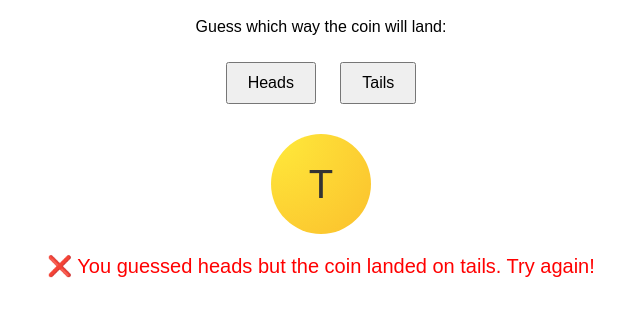
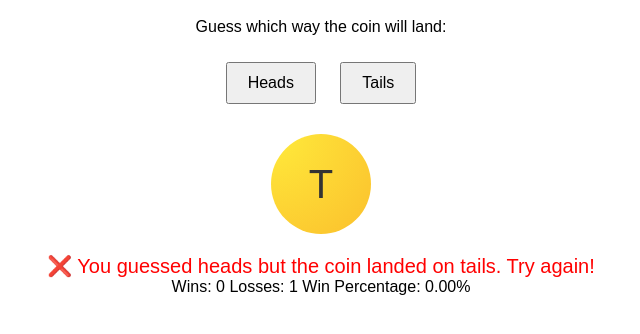
Before and after one commit to Jim2014/AI-Games, a plain HTML site: page CoinFlip/index.html in a window 1280 px wide. Both pictures are taken after a click on the button "Heads". Shown: the part 90-424 px from the top of the page, without its empty margins (319-959 px from the left). Drawn offline with Linux system fonts and the light colour scheme.

Commit message:
winPercentage

```diff
--- a/CoinFlip/index.html
+++ b/CoinFlip/index.html
@@ -38,6 +38,11 @@
   <button id="tailsBtn">Tails</button>
   <div id="coin" class="coin">?</div>
   <div id="result"></div>
+  <div id="stats">
+    Wins: <span id="wins">0</span>
+    Losses: <span id="losses">0</span>
+    Win Percentage: <span id="winPercentage">0%</span>
+  </div>
 
   <script>
     function coinFlip() {
@@ -48,6 +53,12 @@
     const tailsBtn = document.getElementById('tailsBtn');
     const coinEl = document.getElementById('coin');
     const resDiv = document.getElementById('result');
+    const winsEl = document.getElementById('wins');
+    const lossesEl = document.getElementById('losses');
+    const winPercentageEl = document.getElementById('winPercentage');
+
+    let wins = 0;
+    let losses = 0;
 
     headsBtn.addEventListener('click', () => play('heads'));
     tailsBtn.addEventListener('click', () => play('tails'));
@@ -70,10 +81,17 @@
         if (guess === result) {
           resDiv.textContent = `🎉 You guessed ${guess} and the coin landed on ${result}. You win!`;
           resDiv.style.color = 'green';
+          wins++;
         } else {
           resDiv.textContent = `❌ You guessed ${guess} but the coin landed on ${result}. Try again!`;
           resDiv.style.color = 'red';
+          losses++;
         }
+
+        const winPercentage = wins + losses > 0 ? (wins / (wins + losses) * 100).toFixed(2) : 0;
+        winsEl.textContent = wins;
+        lossesEl.textContent = losses;
+        winPercentageEl.textContent = winPercentage + '%';
       }, 1000); // match animation duration
     }
   </script>
```
